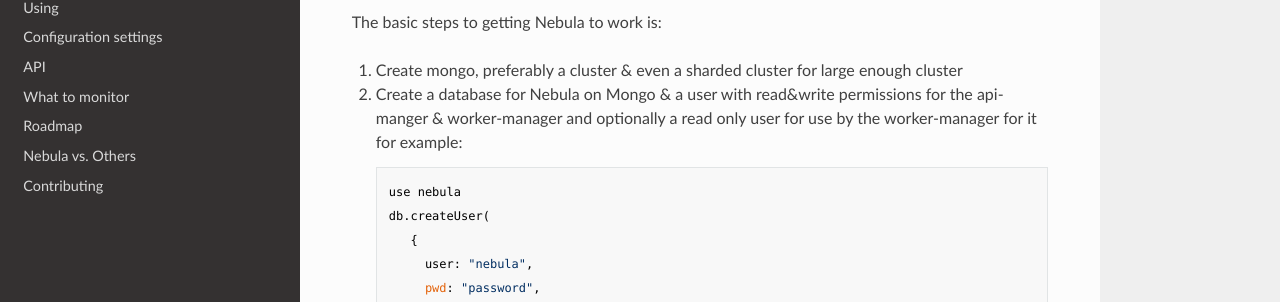
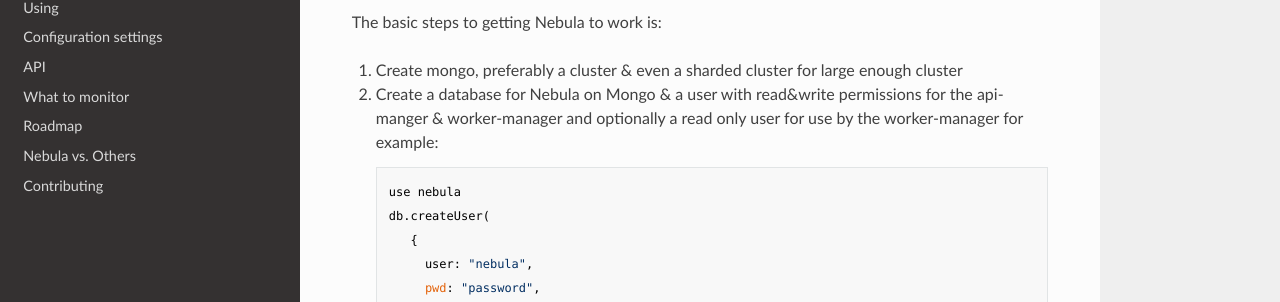
Before and after one commit to nebula-orchestrator/docs, an MkDocs documentation site: the page built from docs/install.md, in a window 1280 px wide and 900 px high, scrolled down 613 px. Shown: the part 173-475 px from the top of the window. Built offline with MkDocs 1.6.1, drawn with Linux system fonts in a browser that asks for light colours; nearby versions of some CDN libraries; old or Windows-style settings are respelled for this version of MkDocs.

Commit message:
better wording

```diff
--- a/docs/install.md
+++ b/docs/install.md
@@ -17,7 +17,7 @@
 The basic steps to getting Nebula to work is:
 
 1. Create mongo, preferably a cluster & even a sharded cluster for large enough cluster
-2. Create a database for Nebula on Mongo & a user with read&write permissions for the api-manger & worker-manager and optionally a read only user for use by the worker-manager for it for example:
+2. Create a database for Nebula on Mongo & a user with read&write permissions for the api-manger & worker-manager and optionally a read only user for use by the worker-manager for example:
 
         use nebula
         db.createUser(
```
